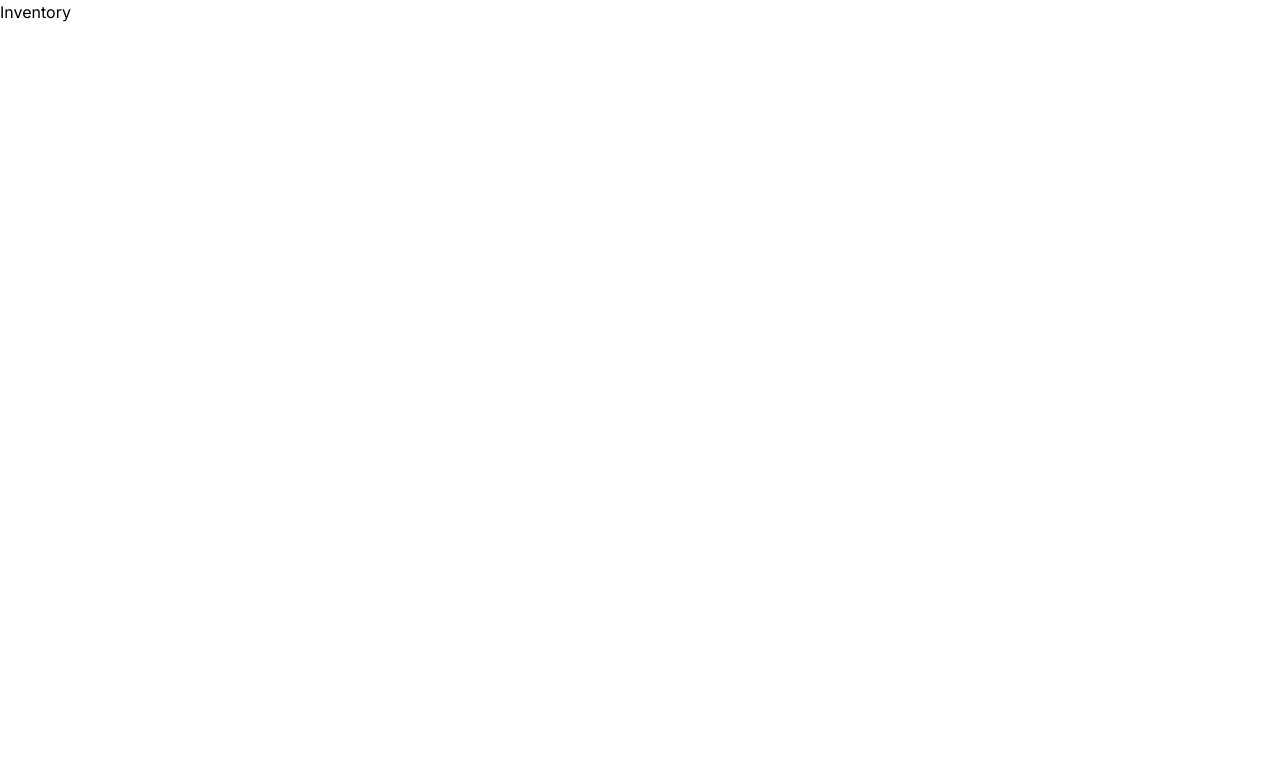
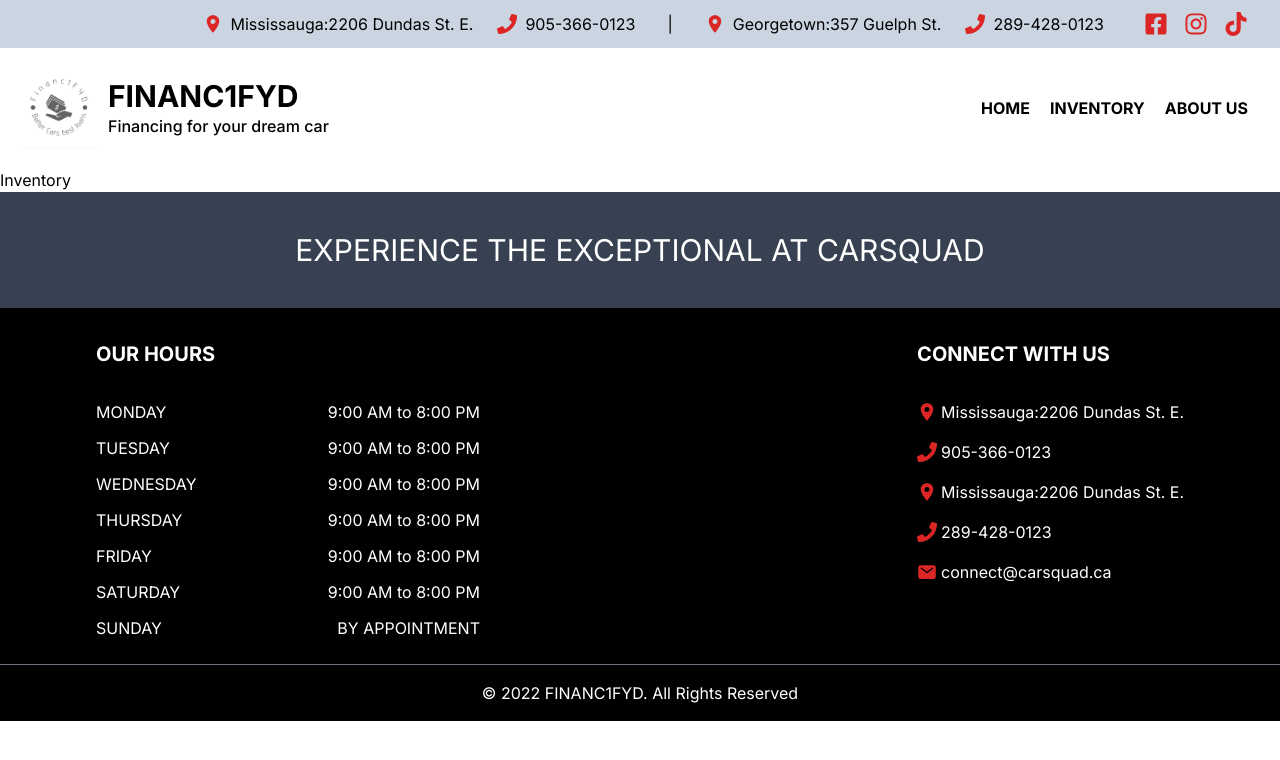
Before and after one commit to chaitanya-rahul-jain/financ1fyd-car-catalogue, a Next.js app: page /inventory in a window 1280 px wide. Shown: the top 760 px of the page. Built offline with nearby package versions, Linux system fonts and the light colour scheme.

Commit message:
create layout for website

```diff
--- a/app/layout.jsx
+++ b/app/layout.jsx
@@ -1,5 +1,8 @@
 import { Inter } from "next/font/google";
 import "./globals.css";
+import TopBar from "@/components/navbar/TopBar";
+import Navbar from "@/components/navbar/Navbar";
+import Footer from "@/components/footer/Footer";
 
 const inter = Inter({ subsets: ["latin"] });
 
@@ -11,7 +14,12 @@
 export default function RootLayout({ children }) {
   return (
     <html lang="en">
-      <body className={inter.className}>{children}</body>
+      <body className={inter.className}>
+        <TopBar />
+        <Navbar />
+        {children}
+        <Footer />
+      </body>
     </html>
   );
 }
--- a/app/page.jsx
+++ b/app/page.jsx
@@ -7,10 +7,6 @@
 export default function Home() {
   return (
     <main>
-      <TopBar />
-
-      <Navbar />
-
       <div className="h-[44rem] overflow-hidden relative">
         <h2 className="absolute text-center text-white text-4xl font-semibold w-full top-10">
           Welcome to FINANC1FYD
@@ -90,12 +86,7 @@
             357 Guelph St., Georgetown, ON L7G 4B6
           </div>
         </div>
-        <div className="text-white text-3xl font-semi-bold text-center py-10 bg-gray-700">
-          EXPERIENCE THE EXCEPTIONAL AT CARSQUAD
-        </div>
       </div>
-
-      <Footer />
     </main>
   );
 }
--- a/components/footer/Footer.jsx
+++ b/components/footer/Footer.jsx
@@ -4,6 +4,9 @@
 const Footer = () => {
   return (
     <>
+      <div className="text-white text-3xl font-semi-bold text-center py-10 bg-gray-700">
+        EXPERIENCE THE EXCEPTIONAL AT CARSQUAD
+      </div>
       <div className="bg-black px-24 flex justify-between pb-6">
         {/* <div>maps</div> */}
         <div>
```
